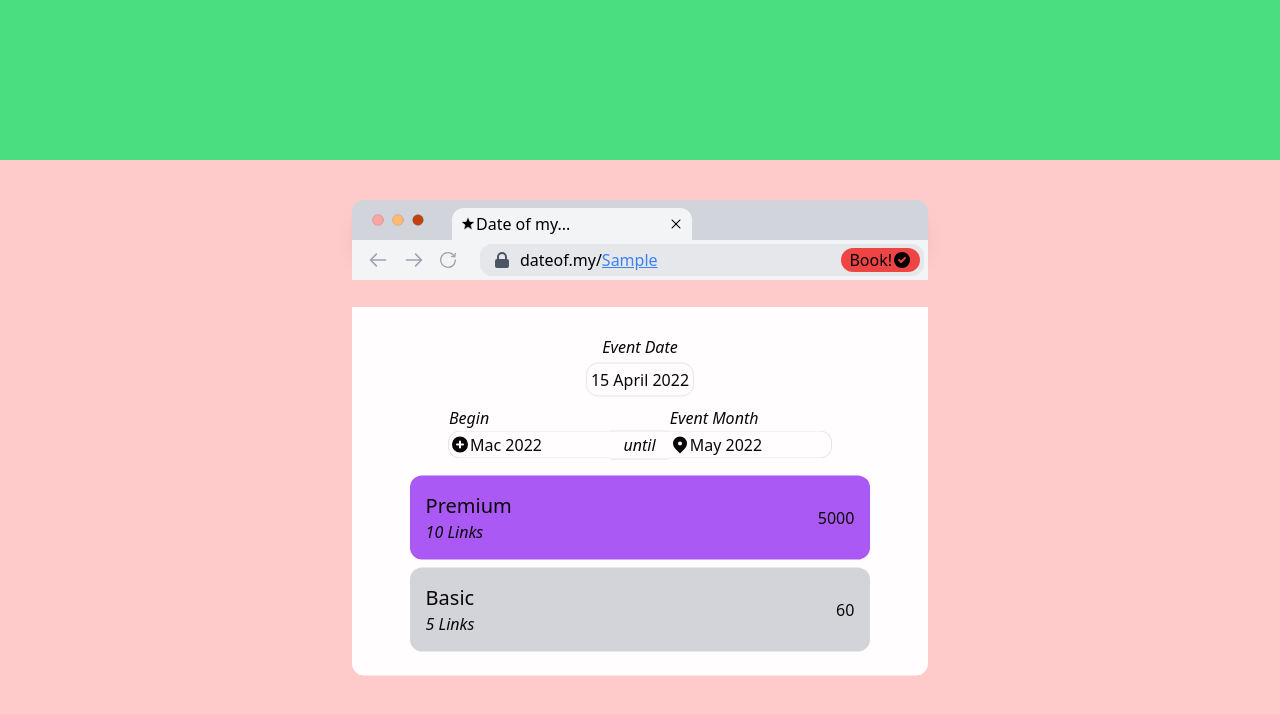
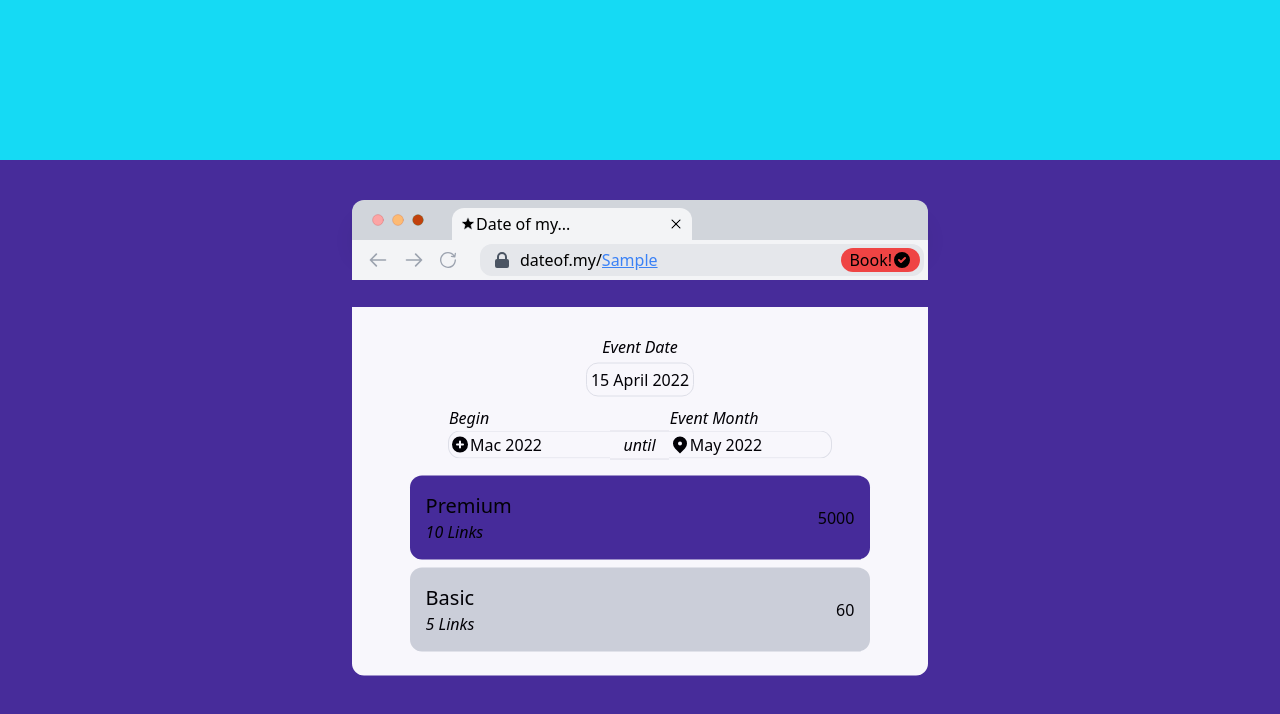
Before and after one commit to supmir/dateof, a Next.js app: page / in a window 1280 px wide. Both pictures are taken after typing "Sample" into the empty fields and a click on the button "Search". Shown: the top 714 px of the page. Built offline with nearby package versions, Linux system fonts and the light colour scheme.

Commit message:
Begin coloring

```diff
--- a/components/priceBubble.js
+++ b/components/priceBubble.js
@@ -6,7 +6,7 @@ export default function PriceBubble(props) {
       <div
         className={`flex justify-between rounded-xl p-4  ${
           premium
-            ? "bg-purple-500 hover:ring-4 ring-black"
+            ? "bg-brandSecondary hover:ring-4 ring-black"
             : "bg-gray-300 hover:ring-2 ring-black"
         }`}
       >
--- a/components/search.js
+++ b/components/search.js
@@ -58,7 +58,7 @@ export default function Search(props) {
                 cy="60"
                 r="54.167"
                 stroke-linecap="round"
-                stroke-linejoin="round"
+                // stroke-linejoin="round"
               />
             </svg>
           ))}
--- a/pages/index.js
+++ b/pages/index.js
@@ -5,8 +5,8 @@ export default function Home() {
   const [phase, setPhase] = useState("start");
   const [data, setData] = useState();
   return (
-    <div className="w-full flex flex-col bg-red-200 h-screen">
-      <div className="h-20 md:h-20 lg:h-40 w-full bg-red-600 md:bg-blue-400 lg:bg-green-400"></div>
+    <div className="w-full flex flex-col bg-brandSecondary h-screen">
+      <div className="h-20 md:h-20 lg:h-40 w-full bg-brandPrimary"></div>
       <Search
         phase={phase}
         setPhase={setPhase}
```
